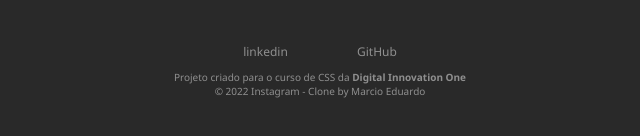
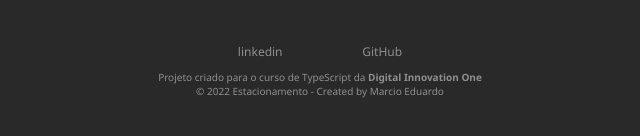
Before and after one commit to marcio-eduardo/estacionamento, a website built with Parcel: page index.html in a window 1280 px wide. Shown: the part 400-536 px from the top of the page, 320-960 px from the left. Built offline with nearby package versions, Linux system fonts and the light colour scheme.

Commit message:
Update index.html

```diff
--- a/index.html
+++ b/index.html
@@ -59,11 +59,11 @@
 
         <div class="descricao">
           <p>
-            Projeto criado para o curso de CSS da
+            Projeto criado para o curso de TypeScript da
             <a target="_blank" href="https://dio.me/sign-up?ref=IGZZB7WCYM"
               >Digital Innovation One</a
             ><br />
-            © 2022 Instagram - Clone by Marcio Eduardo
+            © 2022 Estacionamento - Created by Marcio Eduardo
           </p>
         </div>
       </footer>
```
